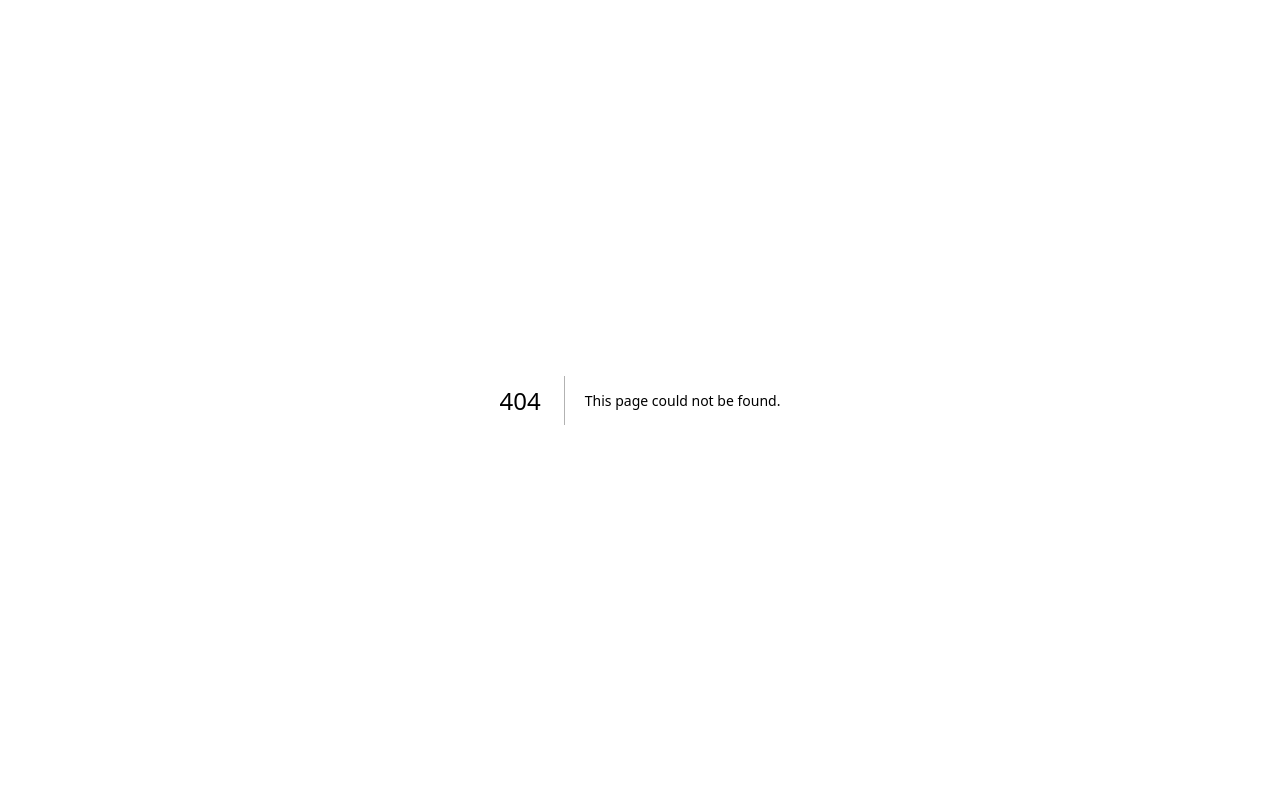
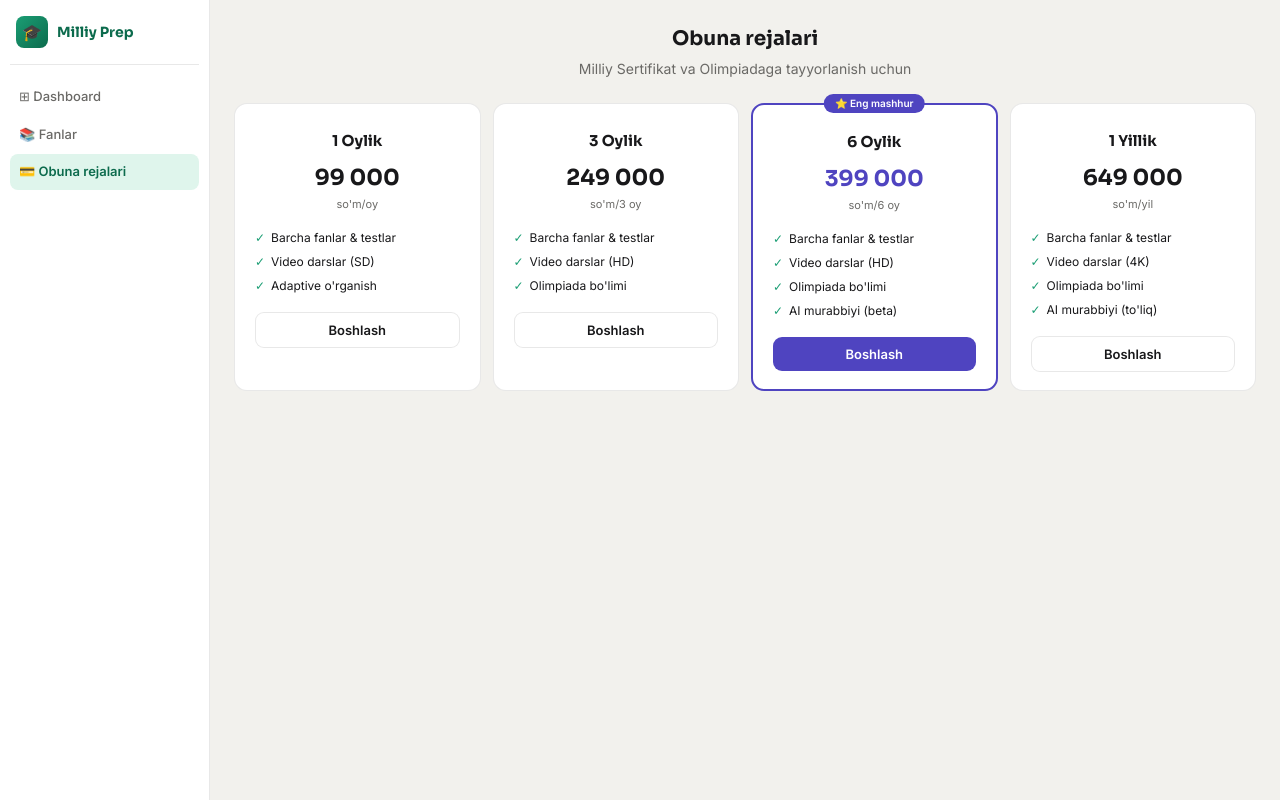
Before and after one commit to Ninja00927/milliy-prep, a Next.js app: page /pricing in a window 1280 px wide. Before the commit this address had no page. Built offline with nearby package versions, Linux system fonts and the light colour scheme.

Commit message:
Added pricing page and consistent navigation across all pages

```diff
--- a/app/dashboard/page.tsx
+++ b/app/dashboard/page.tsx
@@ -34,9 +34,9 @@ export default function Dashboard() {
           <div className="fd" style={{ fontWeight: 700, color: 'var(--gd)', fontSize: 14 }}>Milliy Prep</div>
         </div>
         <a href="/dashboard" style={{ display: 'block', padding: '8px 9px', borderRadius: 8, background: 'var(--gl)', color: 'var(--gd)', fontWeight: 600, fontSize: 13, textDecoration: 'none', marginBottom: 2 }}>⊞ Dashboard</a>
-        <a href="/subjects" style={{ display: 'block', padding: '8px 9px', borderRadius: 8, color: 'var(--muted)', fontWeight: 500, fontSize: 13, textDecoration: 'none' }}>📚 Fanlar</a>
+        <a href="/subjects" style={{ display: 'block', padding: '8px 9px', borderRadius: 8, color: 'var(--muted)', fontWeight: 500, fontSize: 13, textDecoration: 'none', marginBottom: 2 }}>📚 Fanlar</a>
+        <a href="/pricing" style={{ display: 'block', padding: '8px 9px', borderRadius: 8, color: 'var(--muted)', fontWeight: 500, fontSize: 13, textDecoration: 'none' }}>💳 Obuna rejalari</a>
       </aside>
-
       <div style={{ flex: 1, padding: 24 }}>
         <div className="fd" style={{ fontSize: 20, fontWeight: 700, marginBottom: 4 }}>
           Xush kelibsiz, {userName || 'Foydalanuvchi'}! 👋
--- /dev/null
+++ b/app/pricing/page.tsx
@@ -0,0 +1,54 @@
+export default function Pricing() {
+  const plans = [
+    { name: '1 Oylik', price: '99 000', unit: "so'm/oy", features: ['Barcha fanlar & testlar', 'Video darslar (SD)', 'Adaptive o\'rganish'] },
+    { name: '3 Oylik', price: '249 000', unit: "so'm/3 oy", features: ['Barcha fanlar & testlar', 'Video darslar (HD)', 'Olimpiada bo\'limi'] },
+    { name: '6 Oylik', price: '399 000', unit: "so'm/6 oy", popular: true, features: ['Barcha fanlar & testlar', 'Video darslar (HD)', 'Olimpiada bo\'limi', 'AI murabbiyi (beta)'] },
+    { name: '1 Yillik', price: '649 000', unit: "so'm/yil", features: ['Barcha fanlar & testlar', 'Video darslar (4K)', 'Olimpiada bo\'limi', "AI murabbiyi (to'liq)"] },
+  ];
+
+  return (
+    <div style={{ display: 'flex', minHeight: '100vh', background: 'var(--bg)' }}>
+      <aside style={{ width: 210, background: 'var(--surf)', borderRight: '0.5px solid var(--brd)', padding: '16px 10px' }}>
+        <div style={{ display: 'flex', alignItems: 'center', gap: 9, padding: '0 6px 16px', borderBottom: '0.5px solid var(--brd)', marginBottom: 14 }}>
+          <div style={{ width: 32, height: 32, borderRadius: 8, background: 'linear-gradient(135deg,var(--g),var(--gd))', display: 'flex', alignItems: 'center', justifyContent: 'center', fontSize: 16 }}>🎓</div>
+          <div className="fd" style={{ fontWeight: 700, color: 'var(--gd)', fontSize: 14 }}>Milliy Prep</div>
+        </div>
+        <a href="/dashboard" style={{ display: 'block', padding: '8px 9px', borderRadius: 8, color: 'var(--muted)', fontWeight: 500, fontSize: 13, textDecoration: 'none', marginBottom: 2 }}>⊞ Dashboard</a>
+        <a href="/subjects" style={{ display: 'block', padding: '8px 9px', borderRadius: 8, color: 'var(--muted)', fontWeight: 500, fontSize: 13, textDecoration: 'none', marginBottom: 2 }}>📚 Fanlar</a>
+        <a href="/pricing" style={{ display: 'block', padding: '8px 9px', borderRadius: 8, background: 'var(--gl)', color: 'var(--gd)', fontWeight: 600, fontSize: 13, textDecoration: 'none' }}>💳 Obuna rejalari</a>
+      </aside>
+
+      <div style={{ flex: 1, padding: 24 }}>
+        <div style={{ textAlign: 'center', marginBottom: 24 }}>
+          <div className="fd" style={{ fontSize: 20, fontWeight: 700, marginBottom: 4 }}>Obuna rejalari</div>
+          <div style={{ color: 'var(--muted)' }}>Milliy Sertifikat va Olimpiadaga tayyorlanish uchun</div>
+        </div>
+
+        <div className="g4">
+          {plans.map((p) => (
+            <div key={p.name} className="card" style={{ textAlign: 'center', border: p.popular ? '2px solid var(--p)' : undefined, position: 'relative' }}>
+              {p.popular && (
+                <div style={{ position: 'absolute', top: -11, left: '50%', transform: 'translateX(-50%)', background: 'var(--p)', color: '#fff', fontSize: 10, fontWeight: 700, padding: '2px 11px', borderRadius: 20 }}>
+                  ⭐ Eng mashhur
+                </div>
+              )}
+              <div className="fd" style={{ fontSize: 15, fontWeight: 700, marginTop: 8 }}>{p.name}</div>
+              <div className="fd" style={{ fontSize: 22, fontWeight: 700, color: p.popular ? 'var(--p)' : 'var(--ink)', margin: '8px 0 2px' }}>{p.price}</div>
+              <div style={{ fontSize: 11, color: 'var(--muted)', marginBottom: 14 }}>{p.unit}</div>
+              <div style={{ textAlign: 'left', fontSize: 12, marginBottom: 14 }}>
+                {p.features.map((f) => (
+                  <div key={f} style={{ display: 'flex', gap: 6, padding: '3px 0' }}>
+                    <span style={{ color: 'var(--g)' }}>✓</span>{f}
+                  </div>
+                ))}
+              </div>
+              <button className={p.popular ? 'btn btn-pur btn-full' : 'btn btn-sec btn-full'}>
+                Boshlash
+              </button>
+            </div>
+          ))}
+        </div>
+      </div>
+    </div>
+  );
+}
--- a/app/subjects/page.tsx
+++ b/app/subjects/page.tsx
@@ -21,7 +21,8 @@ export default function Subjects() {
           <div className="fd" style={{ fontWeight: 700, color: 'var(--gd)', fontSize: 14 }}>Milliy Prep</div>
         </div>
         <a href="/dashboard" style={{ display: 'block', padding: '8px 9px', borderRadius: 8, color: 'var(--muted)', fontWeight: 500, fontSize: 13, marginBottom: 2 }}>⊞ Dashboard</a>
-        <a href="/subjects" style={{ display: 'block', padding: '8px 9px', borderRadius: 8, background: 'var(--gl)', color: 'var(--gd)', fontWeight: 600, fontSize: 13 }}>📚 Fanlar</a>
+        <a href="/subjects" style={{ display: 'block', padding: '8px 9px', borderRadius: 8, background: 'var(--gl)', color: 'var(--gd)', fontWeight: 600, fontSize: 13, textDecoration: 'none', marginBottom: 2 }}>📚 Fanlar</a>
+        <a href="/pricing" style={{ display: 'block', padding: '8px 9px', borderRadius: 8, color: 'var(--muted)', fontWeight: 500, fontSize: 13, textDecoration: 'none' }}>💳 Obuna rejalari</a>
       </aside>
 
       <div style={{ flex: 1, padding: 24 }}>
```
